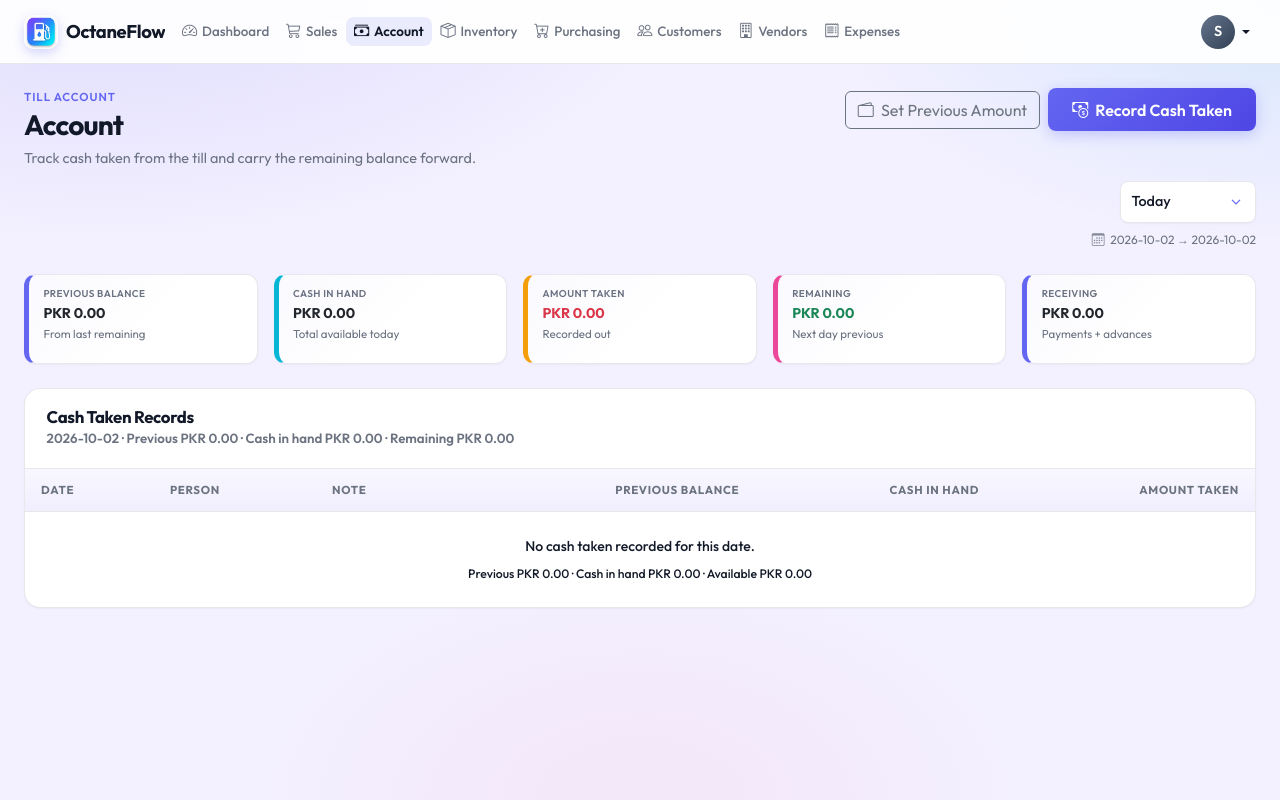
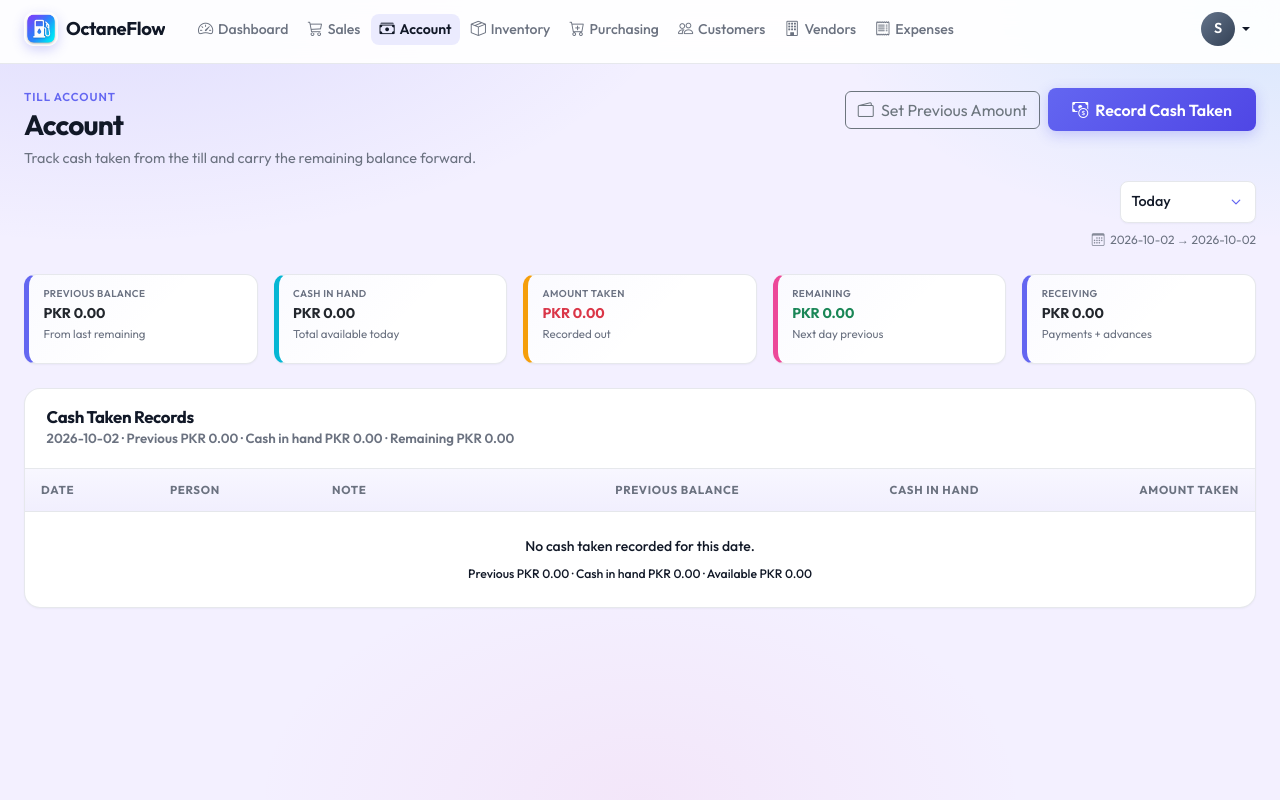
Before and after one commit to UsmanLatif112/Mian_Brothers, a Flask app: page /account/ in a window 1280 px wide. Run offline with Flask 3, Linux system fonts and the light colour scheme; the visitor is signed in with stand-in values (Sample User, id 1); data comes from the database, SQL or seed files in the repository; data that the repository does not hold is empty; some libraries are stand-ins or nearby versions.

Commit message:
feat: Refine navbar styles and update versioning for improved layout
- Enhanced CSS for the fixed top navbar to ensure consistent width and alignment with page content.
- Adjusted flex properties and spacing for navbar elements, improving responsiveness across various screen sizes.
- Updated media queries for better mobile and desktop behavior, ensuring a cohesive design.
- Incremented CSS version in base.html to reflect the latest styling changes.

```diff
--- a/app/static/css/style.css
+++ b/app/static/css/style.css
@@ -22,7 +22,8 @@
     --shadow-lg: 0 18px 40px rgba(99, 102, 241, 0.12);
     --card-border: 1px solid rgba(229, 231, 235, 0.95);
     --glass-blur: blur(0px);
-    --shell-max: 1400px;
+    /* Shared page + header width; fluid up to this cap */
+    --shell-max: min(1400px, 100%);
     --nav-height: 64px;
     --radius-sm: 8px;
     --radius-md: 12px;
@@ -119,8 +120,10 @@ h1, h2, h3, h4, h5, h6 {
     color: var(--text-secondary);
 }
 
-/* Fixed Top Navbar — one row, same shell width as page content */
-.navbar-custom {
+/* Fixed Top Navbar — full bar; inner shell matches page .app-shell exactly */
+.navbar-custom.navbar {
+    display: block; /* avoid Bootstrap navbar flex shrink-wrapping the shell */
+    width: 100%;
     background-color: color-mix(in srgb, var(--card-bg) 92%, transparent) !important;
     border-bottom: var(--card-border);
     backdrop-filter: saturate(1.2) blur(12px);
@@ -129,21 +132,24 @@ h1, h2, h3, h4, h5, h6 {
     min-height: var(--nav-height);
     transition: background-color 0.3s ease, border-bottom 0.3s ease;
     z-index: 1030;
+}
+
+/* Same width / side padding / centering as page content (.app-shell) */
+.navbar-custom .navbar-shell.app-shell {
+    display: flex;
     flex-wrap: nowrap;
-}
-
-.navbar-custom .navbar-shell {
-    display: flex;
-    flex-wrap: nowrap;
-    align-items: center;
-    gap: 0.4rem;
+    align-items: center;
+    justify-content: flex-start;
+    gap: 0.5rem;
     width: 100%;
     max-width: var(--shell-max);
+    margin-left: auto;
+    margin-right: auto;
+    box-sizing: border-box;
 }
 
 .navbar-custom .navbar-brand-custom {
     flex: 0 0 auto;
-    margin-right: 0.15rem;
 }
 
 .navbar-custom .navbar-nav-tools {
@@ -151,17 +157,21 @@ h1, h2, h3, h4, h5, h6 {
     align-items: center;
     gap: 0.35rem;
     flex: 0 0 auto;
-    margin-left: 0.25rem;
+    margin-left: auto; /* pin user to the right edge of the page shell */
 }
 
 .navbar-custom .navbar-toggler {
     margin-left: auto;
 }
 
-/* Desktop / laptop: brand | scrollable links | user — never wrap to 2 lines */
+/* Desktop: brand (left) | links (fill middle) | user (right) — aligns with page */
 @media (min-width: 992px) {
-    .navbar-custom .navbar-shell {
+    .navbar-custom .navbar-shell.app-shell {
         flex-wrap: nowrap !important;
+    }
+
+    .navbar-custom .navbar-toggler {
+        display: none !important;
     }
 
     .navbar-custom .navbar-collapse {
@@ -170,7 +180,10 @@ h1, h2, h3, h4, h5, h6 {
         flex-basis: 0;
         min-width: 0;
         align-items: center;
+        justify-content: flex-start;
         overflow: hidden;
+        margin: 0;
+        padding: 0;
     }
 
     .navbar-custom .nav-scroll {
@@ -178,10 +191,11 @@ h1, h2, h3, h4, h5, h6 {
         flex-direction: row !important;
         flex-wrap: nowrap !important;
         align-items: center;
+        justify-content: flex-start;
         width: 100%;
         margin: 0 !important;
         padding: 0;
-        gap: 0.05rem;
+        gap: 0.1rem;
         overflow-x: auto;
         overflow-y: hidden;
         scrollbar-width: none;
@@ -200,8 +214,8 @@ h1, h2, h3, h4, h5, h6 {
         display: inline-flex;
         align-items: center;
         gap: 0.3rem;
-        padding: 0.35rem 0.5rem !important;
-        font-size: 0.84rem;
+        padding: 0.4rem 0.55rem !important;
+        font-size: 0.88rem;
         line-height: 1.2;
     }
 
@@ -211,27 +225,27 @@ h1, h2, h3, h4, h5, h6 {
     }
 
     .navbar-custom .navbar-nav-tools {
-        margin-left: 0.15rem;
-    }
-}
-
-/* Phone / tablet: hamburger; menu stacks under brand row */
+        margin-left: auto;
+    }
+}
+
+/* Phone / tablet: hamburger; menu under brand row */
 @media (max-width: 991.98px) {
-    .navbar-custom .navbar-shell {
+    .navbar-custom .navbar-shell.app-shell {
         flex-wrap: wrap;
     }
 
-    .navbar-custom .navbar-toggler {
+    .navbar-custom .navbar-brand-custom {
+        order: 1;
+    }
+
+    .navbar-custom .navbar-nav-tools {
         order: 2;
-    }
-
-    .navbar-custom .navbar-nav-tools {
+        margin-left: auto; /* keep tools on the right of the page shell */
+    }
+
+    .navbar-custom .navbar-collapse {
         order: 3;
-        margin-left: 0;
-    }
-
-    .navbar-custom .navbar-collapse {
-        order: 4;
         flex: 1 0 100%;
         width: 100%;
     }
@@ -241,7 +255,7 @@ h1, h2, h3, h4, h5, h6 {
         align-items: stretch;
         gap: 0.15rem;
         margin: 0;
-        padding: 0.25rem 0 0;
+        padding: 0.35rem 0 0;
     }
 
     .navbar-custom .nav-link-custom {
@@ -2060,10 +2074,10 @@ a.kpi-card:focus-visible {
     }
 }
 
-/* Ultra-wide / large desktop */
+/* Ultra-wide / large desktop — page + header share this cap */
 @media (min-width: 1600px) {
     :root {
-        --shell-max: 1520px;
+        --shell-max: min(1600px, 100%);
     }
 }
 
@@ -3129,10 +3143,10 @@ body {
     }
 }
 
-/* Tablets / small laptops */
+/* Tablets / small laptops — keep full available width (same as page) */
 @media (min-width: 768px) and (max-width: 1199.98px) {
     :root {
-        --shell-max: 1140px;
+        --shell-max: min(1200px, 100%);
     }
 
     .table-responsive > .table,
--- a/app/templates/base.html
+++ b/app/templates/base.html
@@ -15,7 +15,7 @@
     <!-- Tom Select (searchable dropdowns) -->
     <link rel="stylesheet" href="https://cdn.jsdelivr.net/npm/tom-select@2.3.1/dist/css/tom-select.bootstrap5.min.css">
     <!-- Custom Theme Styling -->
-    <link rel="stylesheet" href="{{ url_for('static', filename='css/style.css') }}?v=5">
+    <link rel="stylesheet" href="{{ url_for('static', filename='css/style.css') }}?v=6">
 </head>
 <body class="{% if not current_user.is_authenticated %}no-navbar{% endif %}">
 
@@ -29,10 +29,6 @@
                 </span>
                 <span class="brand-text">OctaneFlow</span>
             </a>
-
-            <button class="navbar-toggler border-0 d-lg-none" type="button" data-bs-toggle="collapse" data-bs-target="#navbarNav" aria-controls="navbarNav" aria-expanded="false" aria-label="Toggle navigation">
-                <span class="navbar-toggler-icon"></span>
-            </button>
 
             <div class="collapse navbar-collapse" id="navbarNav">
                 <ul class="navbar-nav nav-scroll">
@@ -87,6 +83,9 @@
             </div>
 
             <div class="navbar-nav-tools">
+                <button class="navbar-toggler border-0 d-lg-none" type="button" data-bs-toggle="collapse" data-bs-target="#navbarNav" aria-controls="navbarNav" aria-expanded="false" aria-label="Toggle navigation">
+                    <span class="navbar-toggler-icon"></span>
+                </button>
                 <div class="dropdown">
                     <button class="btn user-menu-btn dropdown-toggle d-flex align-items-center gap-1 p-1 border-0" type="button" id="userMenu" data-bs-toggle="dropdown" aria-expanded="false">
                         <div class="user-avatar">
```
